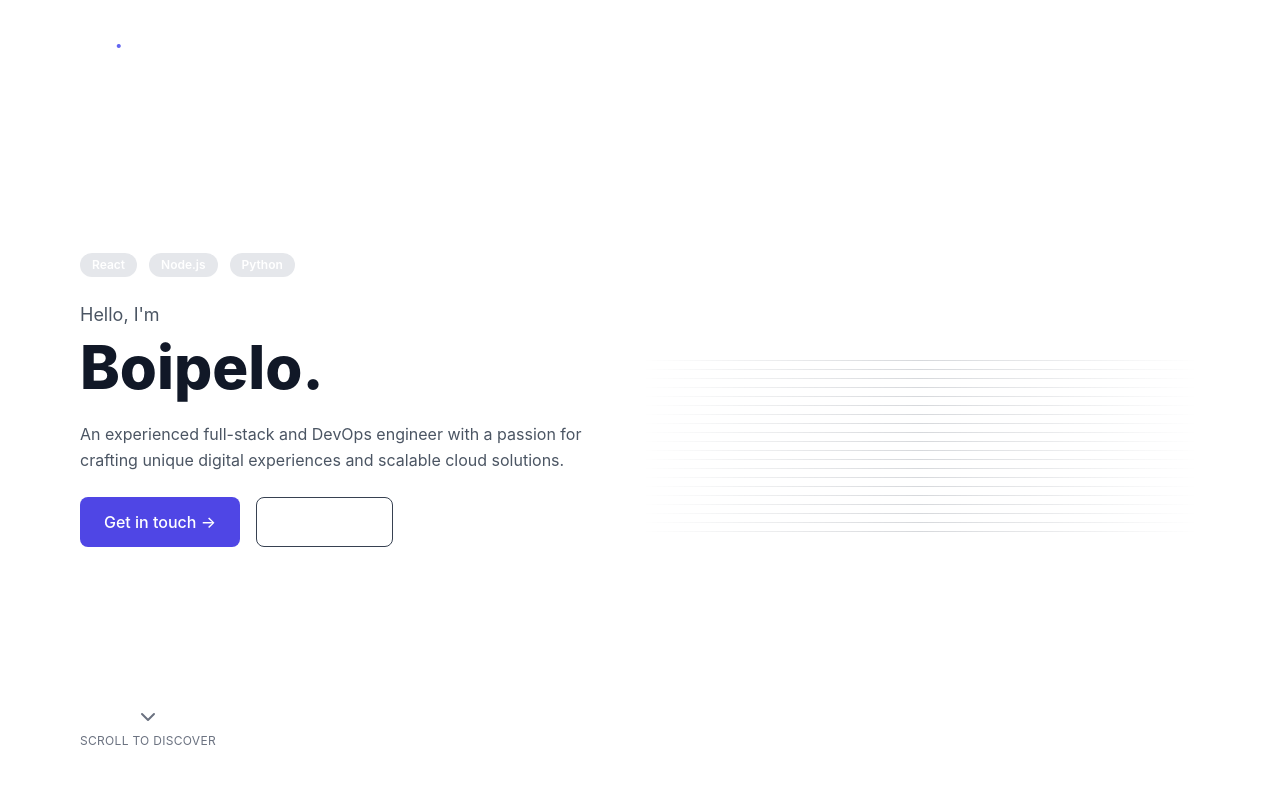
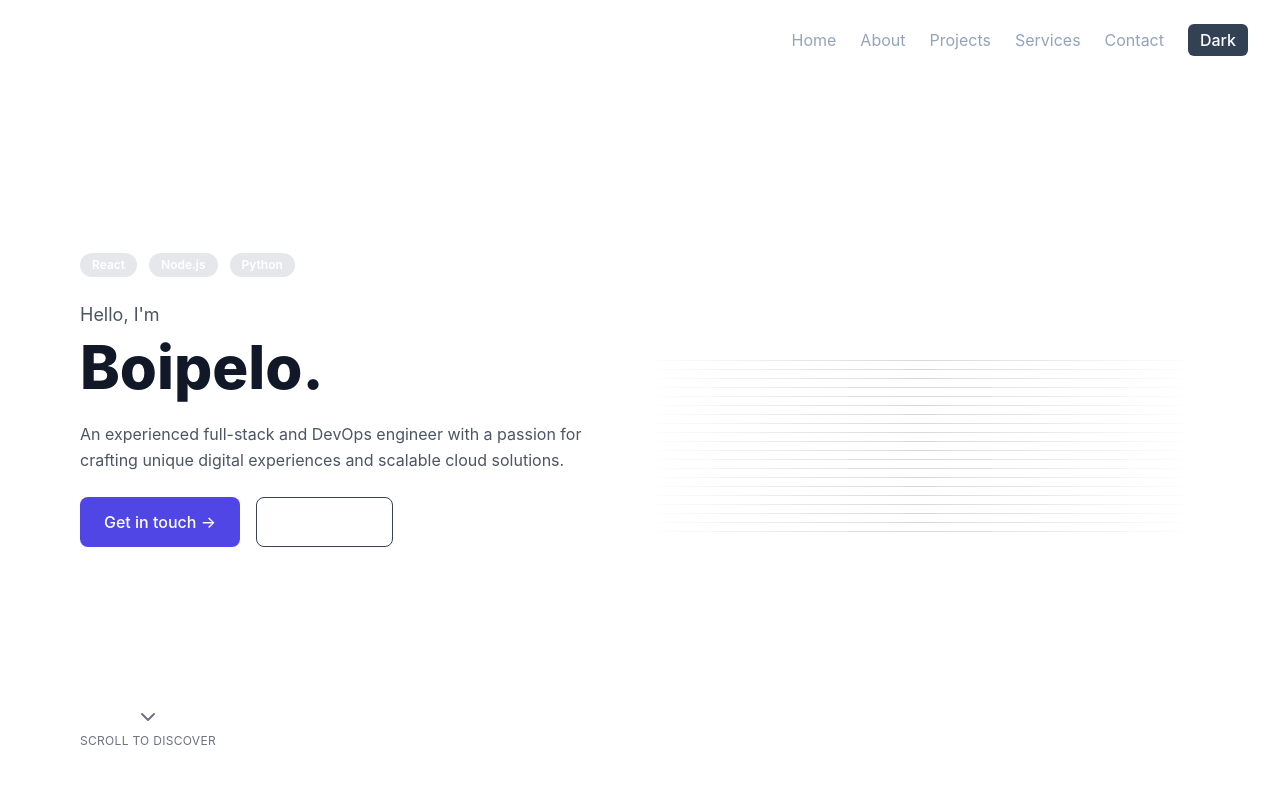
Before and after one commit to boipelo-codes/Project-Portfolio, a React (Vite) app: page / in a window 1280 px wide. Shown: the top 800 px of the page. Built offline with nearby package versions, Linux system fonts and the light colour scheme.

Commit message:
updated Navigation file

```diff
--- a/src/components/Navigation.jsx
+++ b/src/components/Navigation.jsx
@@ -1,30 +1,49 @@
-import React from "react";
+import React, { useState, useEffect } from 'react';
 
 export default function Navigation({ scrolled, scrollToSection }) {
+  const [darkMode, setDarkMode] = useState(false);
+
+  // Apply/remove 'dark' class on <html>
+  useEffect(() => {
+    const html = document.documentElement;
+    if (darkMode) {
+      html.classList.add('dark');
+    } else {
+      html.classList.remove('dark');
+    }
+  }, [darkMode]);
+
   return (
     <nav
       className={`fixed top-0 w-full z-50 transition-all duration-300 ${
-        scrolled ? "bg-slate-950/80 backdrop-blur-lg py-4" : "py-6"
+        scrolled
+          ? 'bg-slate-950/80 backdrop-blur-lg py-4'
+          : 'py-6'
       }`}
     >
-      <div className="max-w-7xl mx-auto px-6 md:px-8 flex justify-between items-center">
-        {/* Logo / Brand */}
-        <span className="text-2xl font-bold text-white tracking-tight">
-          boipelo<span className="text-indigo-500">.</span>
+      <div className="flex items-center justify-between px-8">
+        <span className="font-bold text-xl text-white dark:text-slate-200">
+          boipelo.
         </span>
 
-        {/* Navigation Links */}
-        <div className="hidden md:flex gap-8 text-sm">
-          {["home", "about", "projects", "services"].map((item) => (
+        <div className="flex items-center space-x-6">
+          {['home', 'about', 'projects', 'services', 'contact'].map((item) => (
             <button
               key={item}
               onClick={() => scrollToSection(item)}
-              className="text-white/80 hover:text-white transition-colors"
-              aria-label={`Go to ${item} section`}
+              className="text-slate-400 hover:text-white dark:text-slate-300 dark:hover:text-white transition-colors capitalize"
             >
               {item}
             </button>
           ))}
+
+          {/* Dark/Light Toggle */}
+          <button
+            onClick={() => setDarkMode(!darkMode)}
+            className="ml-4 px-3 py-1 rounded-md bg-slate-700 dark:bg-slate-300 text-white dark:text-slate-900 font-medium transition-colors hover:bg-slate-600 dark:hover:bg-slate-400"
+          >
+            {darkMode ? 'Light' : 'Dark'}
+          </button>
         </div>
       </div>
     </nav>
```
